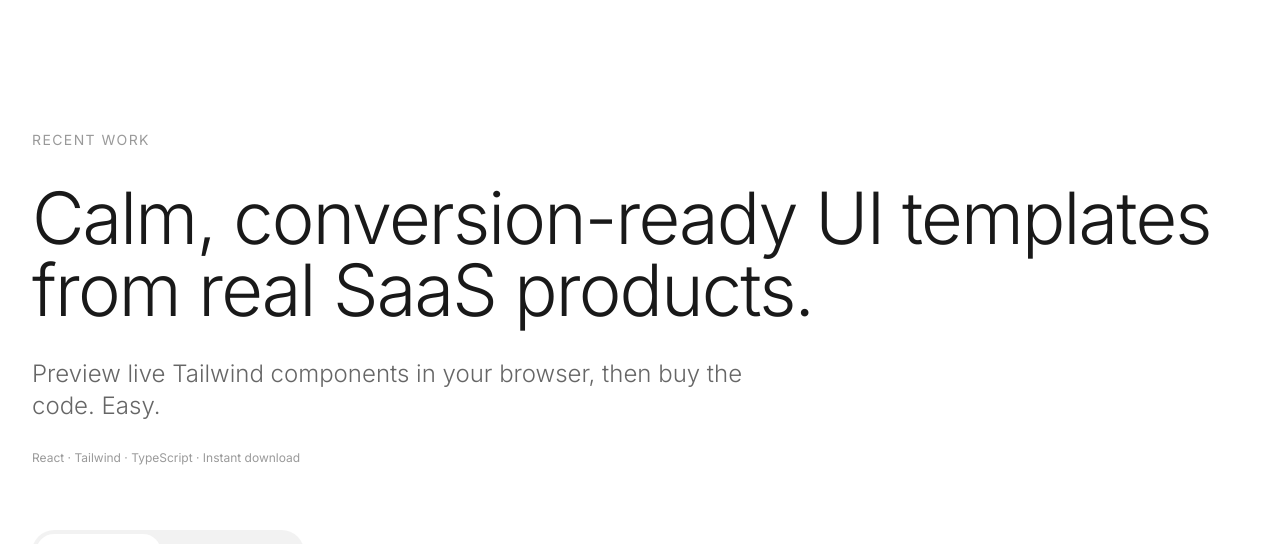
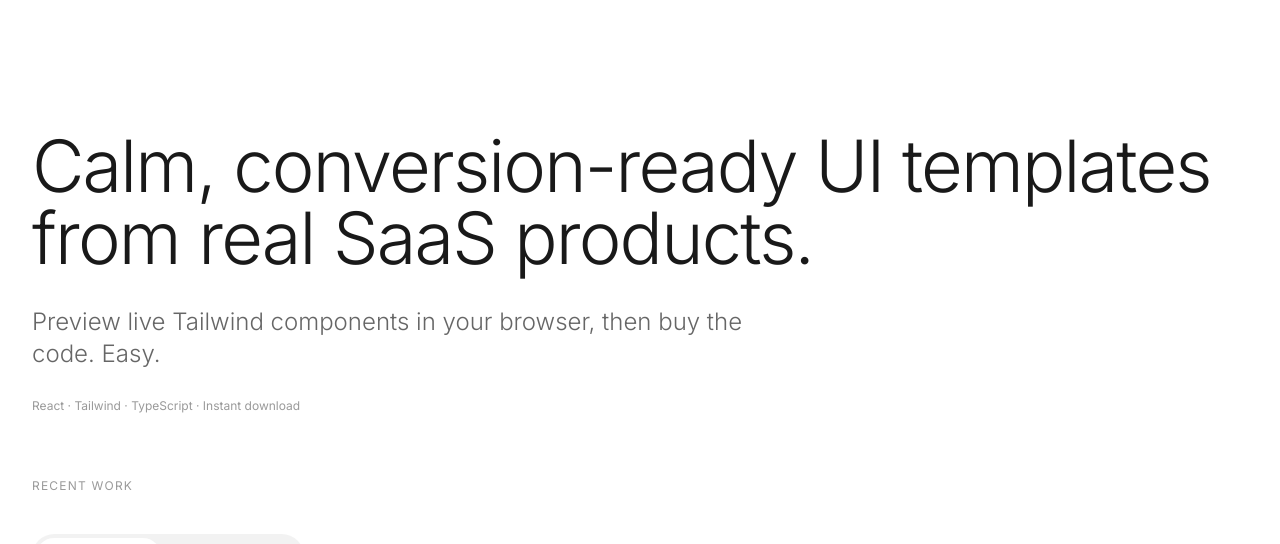
Before and after one commit to mh2023sfdbf/itsmarta-ui-kit, a Next.js app: page / in a window 1280 px wide. Shown: the part 2020-2564 px from the top of the page. Built offline with nearby package versions, Linux system fonts and the light colour scheme; a web font is replaced by a local one.

Commit message:
Add Recent work subtitle above template previews in main header section

```diff
--- a/components/sections/HeroGlassy.tsx
+++ b/components/sections/HeroGlassy.tsx
@@ -1101,11 +1101,6 @@ export default function PricingCards() {
           <div className="mx-auto w-full max-w-7xl px-4 sm:px-6 md:px-8">
             {/* Combined Title and Intro */}
             <div className="mb-12 sm:mb-14 md:mb-16">
-              {/* Subtle Label */}
-              <p className="text-xs sm:text-sm uppercase tracking-widest text-black/40 mb-6 sm:mb-8">
-                Recent work
-              </p>
-
               <h2 className="text-4xl sm:text-5xl md:text-6xl lg:text-7xl font-light leading-[1.1] text-black/90 tracking-tight mb-6 sm:mb-7 md:mb-8">
                 Calm, conversion-ready UI templates from real SaaS products.
               </h2>
@@ -1114,8 +1109,15 @@ export default function PricingCards() {
                 Preview live Tailwind components in your browser, then buy the code. Easy.
               </p>
 
-              <p className="text-xs text-black/40 mb-12 sm:mb-14 md:mb-16">
+              <p className="text-xs text-black/40">
                 React · Tailwind · TypeScript · Instant download
+              </p>
+            </div>
+
+            {/* Recent Work Subtitle */}
+            <div className="mb-8 sm:mb-10">
+              <p className="text-xs uppercase tracking-widest text-black/40">
+                Recent work
               </p>
             </div>
 
```
